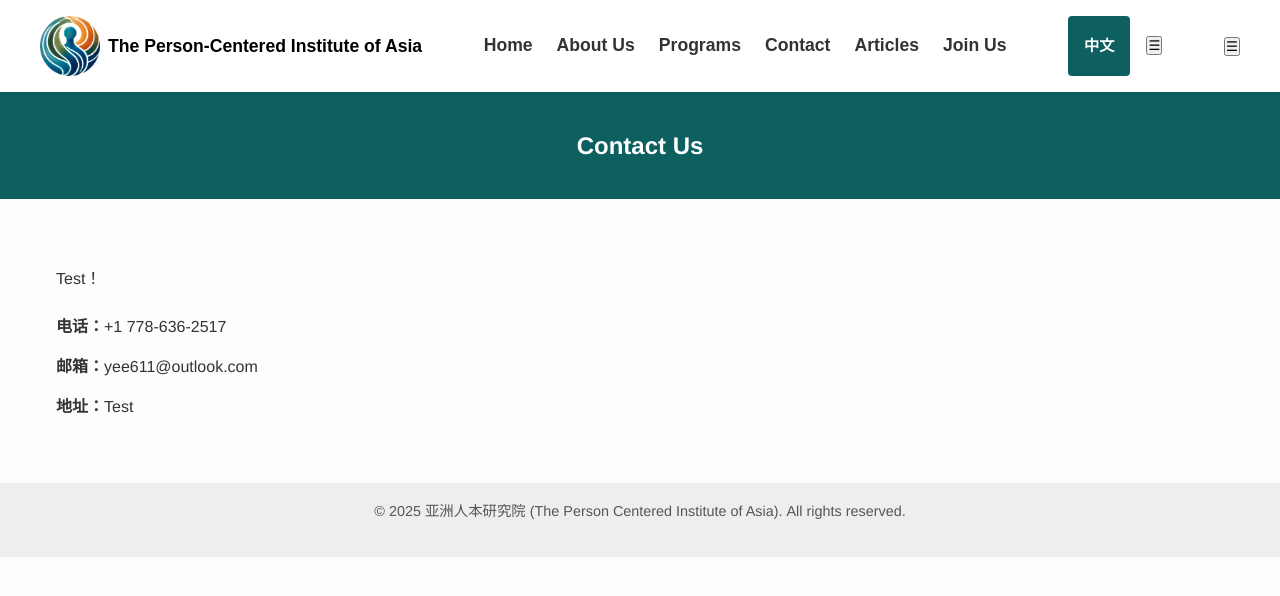
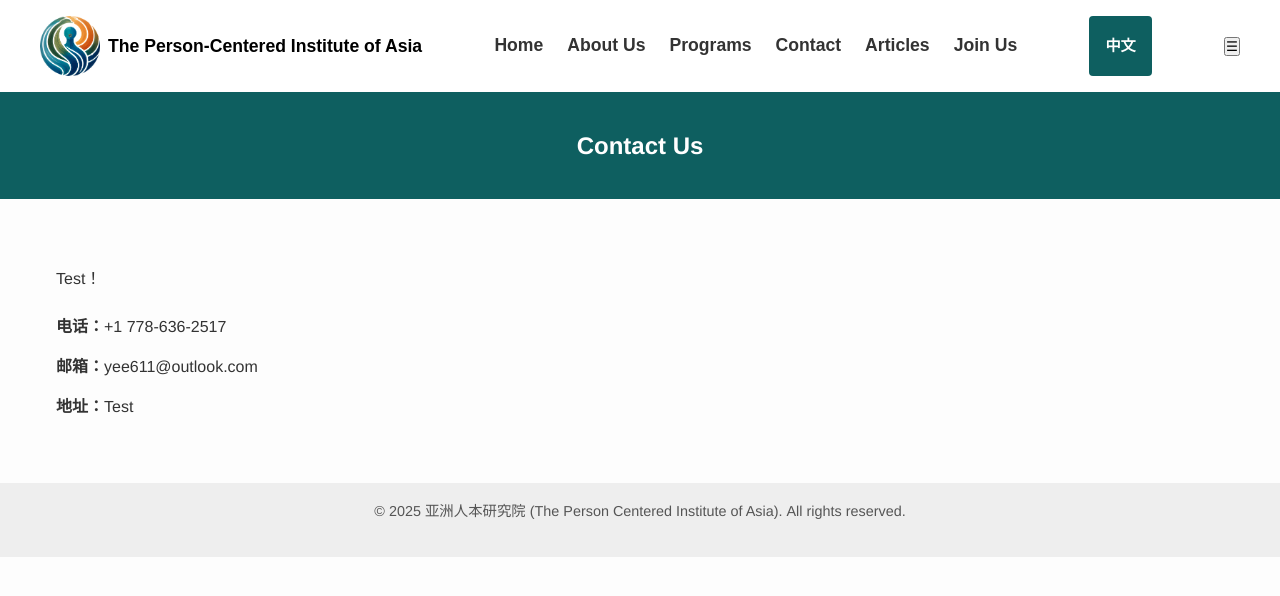
Before and after one commit to YeeLiu611/YeeLiu611, a Jekyll site: the page built from en/contact.md, in a window 1280 px wide. Shown: the top 596 px of the page. Built offline with Jekyll 4.4.1, drawn with Linux system fonts in a browser that asks for light colours; a script that is not in the unit is left out.

Commit message:
Update header.html

```diff
--- a/_includes/header.html
+++ b/_includes/header.html
@@ -79,9 +79,7 @@
         {# 如果既没有 alternate_url 也没有 title，就隐藏语言切换按钮 #}
         <!-- 没有可用的语言切换链接 -->
       {% endif %}
-      <button class="hamburger" id="hamburger-btn">&#9776;</button>
     </div>
-
       <!-- 移动端菜单按钮 -->
       <button class="hamburger" id="hamburger-btn">&#9776;</button>
     </div>
```
